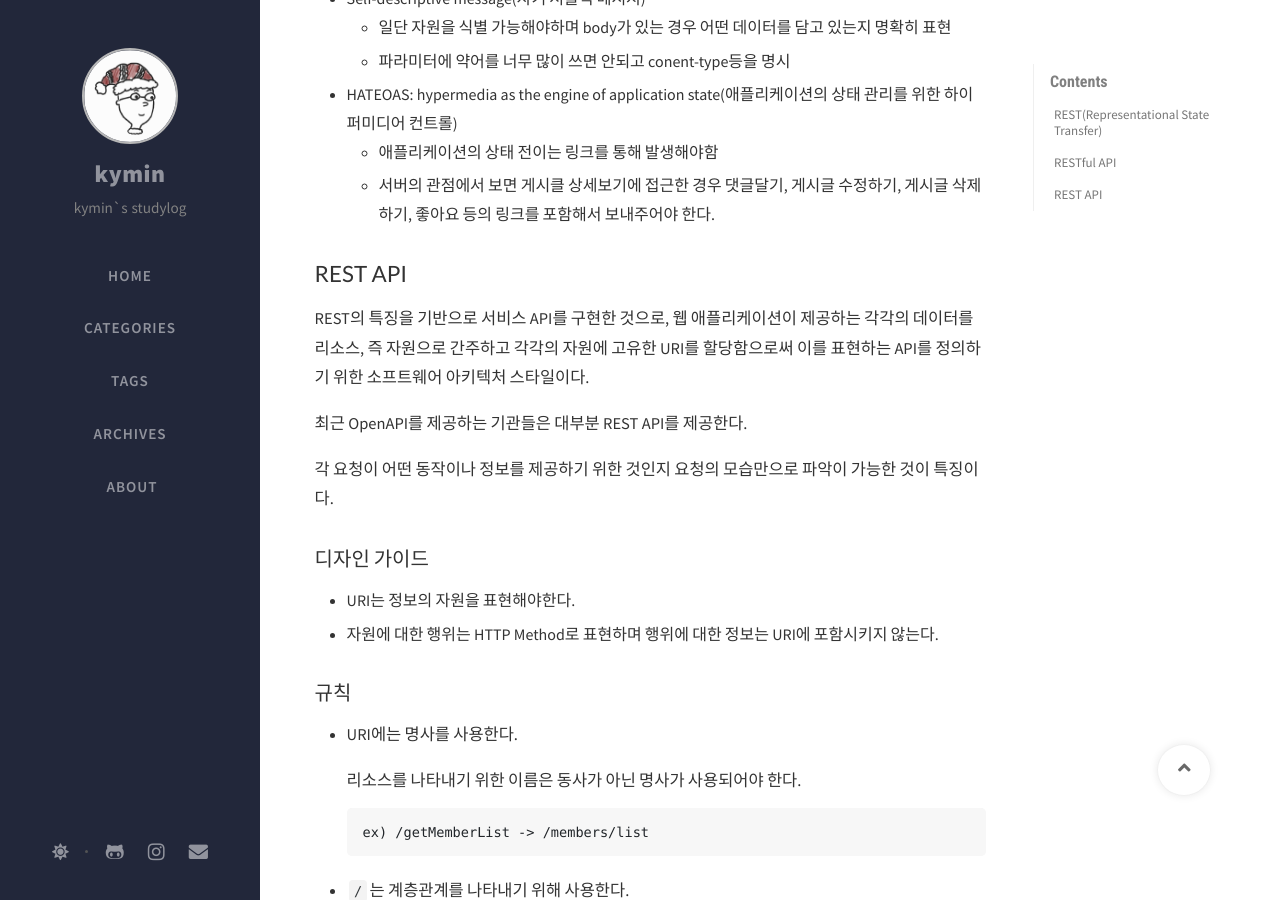
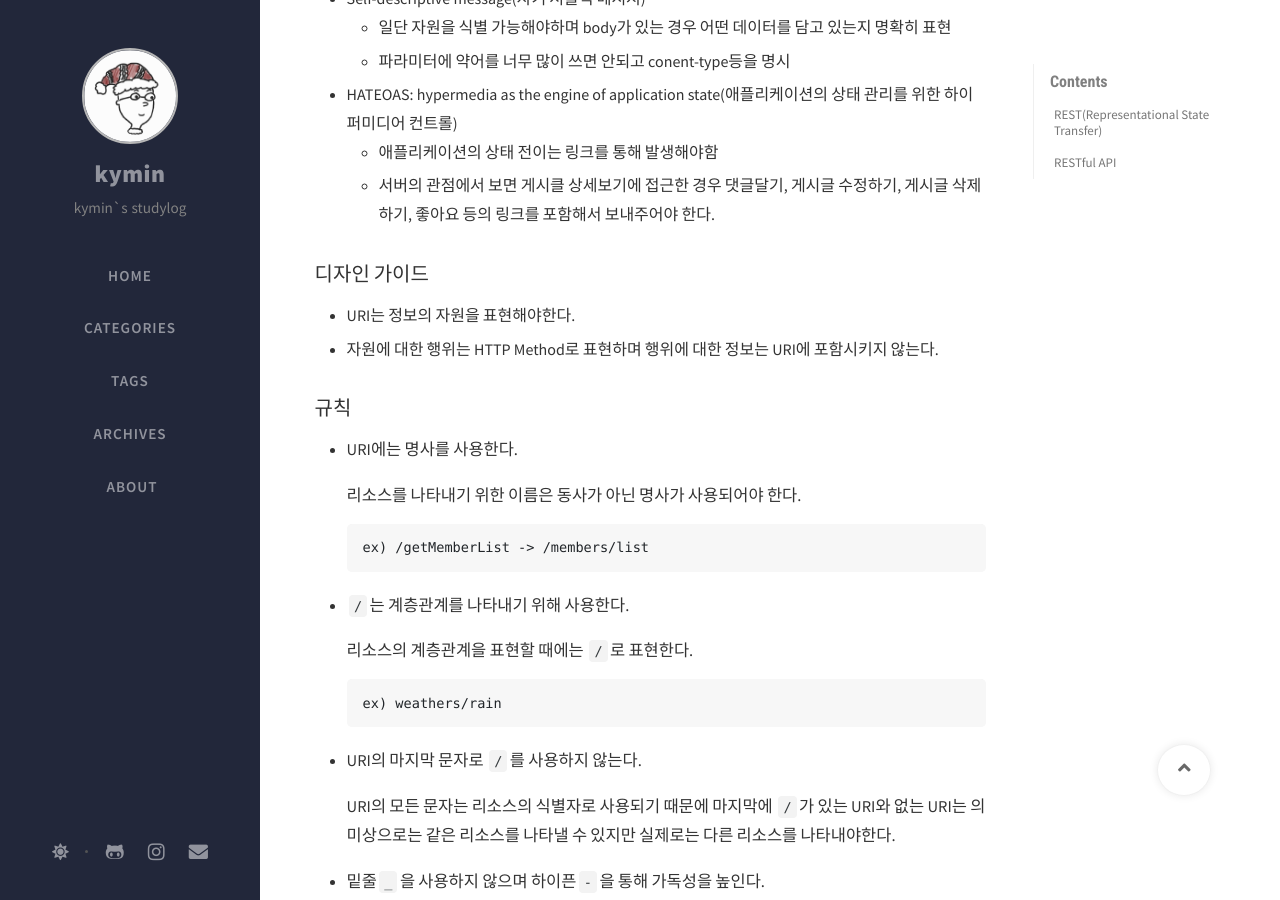
Before and after one commit to Kyoung-M1N/kyoung-M1N.github.io, a Jekyll site: the page built from _posts/etc/2025-04-11-[API]RESTfulAPI.md, in a window 1280 px wide and 900 px high, scrolled down 4545 px. Built offline with Jekyll 4.4.1, drawn with Linux system fonts in a browser that asks for light colours; nearby versions of some CDN libraries; comment, search, counter and statistics services are not loaded.

Commit message:
docs: 포스트 수정

```diff
--- a/_posts/etc/2025-04-11-[API]RESTfulAPI.md
+++ b/_posts/etc/2025-04-11-[API]RESTfulAPI.md
@@ -146,14 +146,6 @@ Roy Fielding은 uniform interface의 구성 요소를 아래와 같이 정의한
 
 
 
-## REST API
-
-REST의 특징을 기반으로 서비스 API를 구현한 것으로, 웹 애플리케이션이 제공하는 각각의 데이터를 리소스, 즉 자원으로 간주하고 각각의 자원에 고유한 URI를 할당함으로써 이를 표현하는 API를 정의하기 위한 소프트웨어 아키텍처 스타일이다.
-
-최근 OpenAPI를 제공하는 기관들은 대부분 REST API를 제공한다.
-
-각 요청이 어떤 동작이나 정보를 제공하기 위한 것인지 요청의 모습만으로 파악이 가능한 것이 특징이다.
-
 ### 디자인 가이드
 
 - URI는 정보의 자원을 표현해야한다.
```
